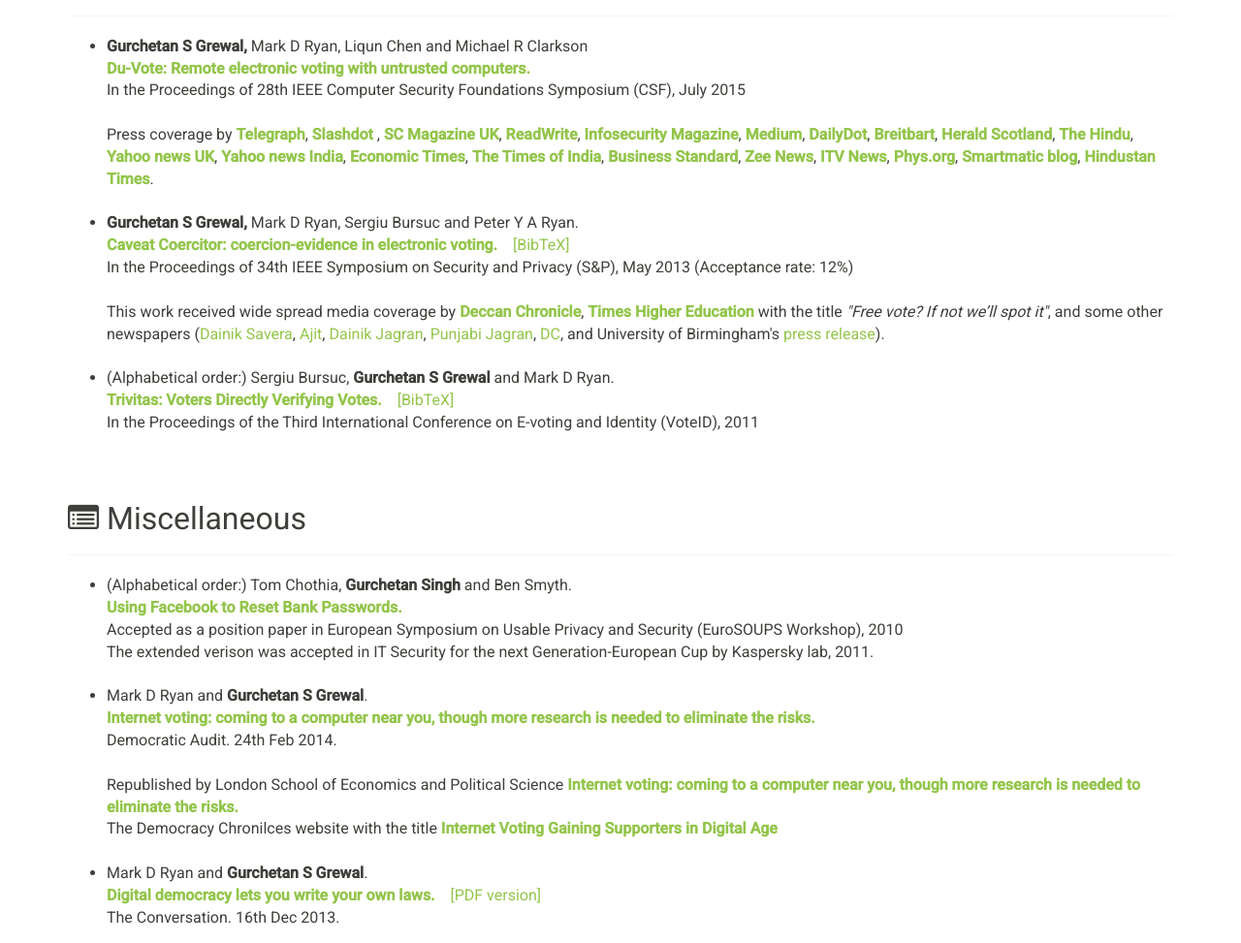
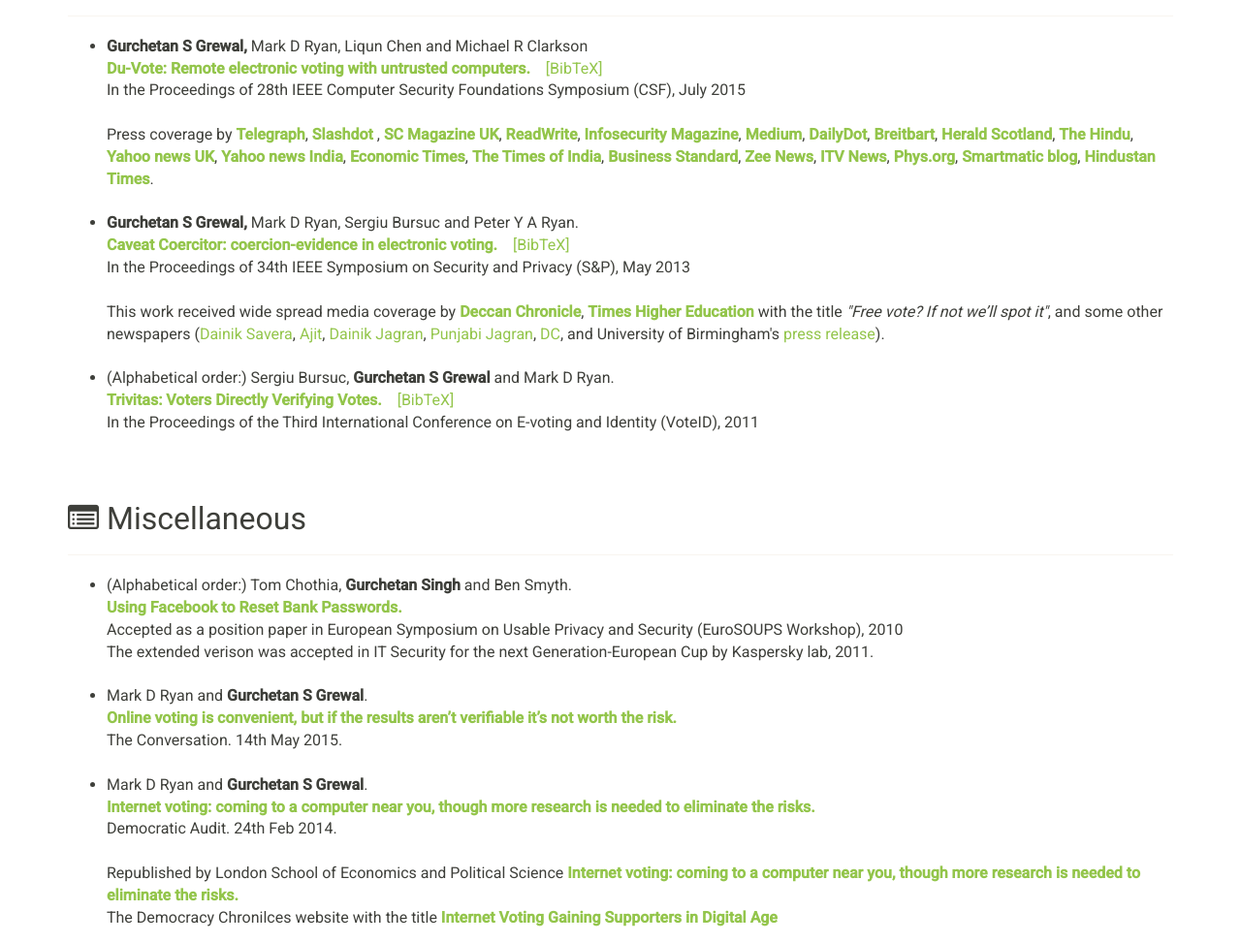
Before and after one commit to GurchetanGrewal/GurchetanGrewal.github.io, a plain HTML site: page research.html in a window 1280 px wide. Shown: the part 286-1259 px from the top of the page at 97% size. Drawn offline with Linux system fonts and the light colour scheme.

Commit message:
bib for Du-Vote and conversation article

```diff
--- a/research.html
+++ b/research.html
@@ -101,7 +101,7 @@
 			  <div><ul>
 
 				  <li> <b> Gurchetan S Grewal, </b> Mark D Ryan, Liqun Chen and Michael R Clarkson <br>
-				   <a href="http://www.gurchetan.com/papers/Du-Vote.pdf" target=_blank style="text-decoration:none;" > <b>Du-Vote: Remote electronic voting with untrusted computers. </a>  </b>  <br>
+				   <a href="http://www.gurchetan.com/papers/Du-Vote.pdf" target=_blank style="text-decoration:none;" > <b>Du-Vote: Remote electronic voting with untrusted computers. </a>  </b> <a href="http://dblp.uni-trier.de/rec/bibtex/conf/csfw/GrewalRCC15" target=_blank> &nbsp;&nbsp; [BibTeX] </a>  <br>
 				  In the Proceedings of 28th IEEE Computer Security Foundations Symposium (CSF), July 2015<br>
 				  <br>
 
@@ -155,7 +155,7 @@
 
 				   <li> <b> Gurchetan S Grewal, </b> Mark D Ryan, Sergiu Bursuc and Peter Y A Ryan. <br>
 			  <a href="http://www.gurchetan.com/papers/caveatcoercitor.pdf" target=_blank >  <b>Caveat Coercitor: coercion-evidence in electronic voting. </a> </b>  <a href="http://dblp.uni-trier.de/rec/bibtex/conf/sp/GrewalRBR13" target=_blank> &nbsp;&nbsp; [BibTeX] </a> <br>
-			  In the Proceedings of 34th IEEE Symposium on Security and Privacy (S&P), May 2013 (Acceptance rate: 12%)<br>
+			  In the Proceedings of 34th IEEE Symposium on Security and Privacy (S&P), May 2013 <br>
 			  <br>
 			  This work received wide spread media coverage by <a href="http://www.gurchetan.com/media/Gurchetan_chronicle.pdf" target=_blank > <b> Deccan Chronicle</a></b>, <a href=" http://www.timeshighereducation.co.uk/news/campus-round-up-6-june-2013/2004281.article" target=_blank> <b> Times Higher Education </a> </b> with the title <i>"Free vote? If not we’ll spot it"</i>, and some other newspapers (<a href="http://www.gurchetan.com/media/DainikSavera.jpg" target=_blank>Dainik Savera</a>, <a href="http://www.gurchetan.com/media/Ajit.jpg" target=_blank > Ajit</a>, <a href="http://www.gurchetan.com/media/DainikJagran.jpg" target=_blank > Dainik Jagran</a>, <a href= "http://epaper.punjabijagran.com/c/1233839" target=_blank> Punjabi Jagran</a>, <a href="http://www.gurchetan.com/media/DeccanChronicle.jpg" target=_blank > DC</a>, and University of Birmingham's <a href= http://www.birmingham.ac.uk/news/latest/2013/05/21-May-13-New-e-voting-system-to-flag-up-coercion.aspx target=_blank> press release</a>).
 			  </li>
@@ -187,6 +187,13 @@
 			  The extended verison was accepted in IT Security for the next Generation-European Cup by Kaspersky lab, 2011.
 			  <br></li>
 			  <br/>
+
+
+			  <li> Mark D Ryan and <b> Gurchetan S Grewal</b>. <br>
+			  <a href="http://theconversation.com/online-voting-is-convenient-but-if-the-results-arent-verifiable-its-not-worth-the-risk-41277" target=_blank>  <b>Online voting is convenient, but if the results aren’t verifiable it’s not worth the risk.</b></a>
+			  <br> The Conversation. 14th May 2015. <br> </li>
+			  <br/>
+
 
 			  <li> Mark D Ryan and <b> Gurchetan S Grewal</b>. <br>
 			  <a href="http://www.democraticaudit.com/?p=3149" target=_blank>  <b>Internet voting: coming to a computer near you, though more research is needed to eliminate the risks. </b></a>  <br> Democratic Audit. 24th Feb 2014. <br>
```
